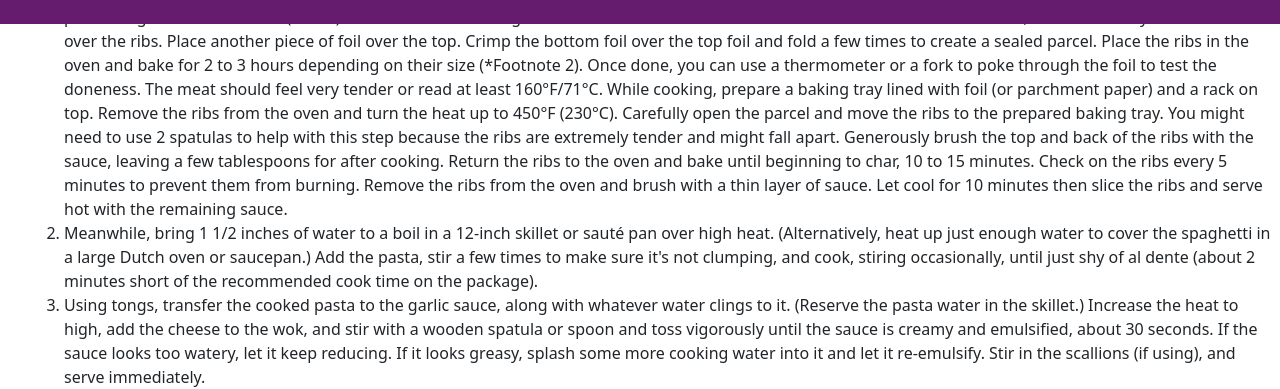
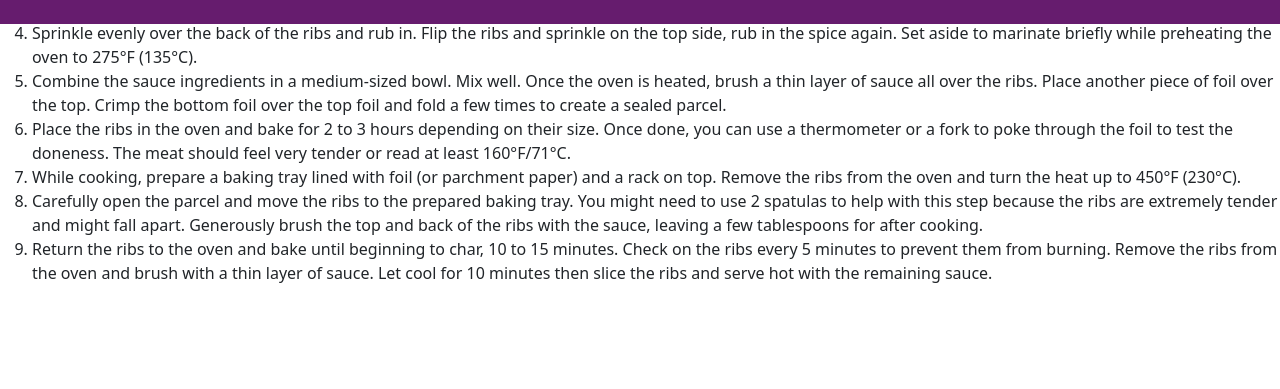
Before and after one commit to jgvaldez84/josecooks, a website: page spareribs.html in a window 1280 px wide. Shown: the part 776-1165 px from the top of the page. After the commit the page ends 1061 px from the top, so only its background shows below. Drawn offline with nearby package versions, Linux system fonts and the light colour scheme.

Commit message:
update spareribs.html

```diff
--- a/spareribs.html
+++ b/spareribs.html
@@ -13,14 +13,18 @@
     <br /><br />
     <h2>Ingredients</h2>
     <ul>
-        <li>1 rack (2.5 to 4 lbs) pork ribs (the one I used was about 3 lbs / 1.4 kg)</li>
-
-        <ul>Dry Rub
+      <li>
+        1 rack (2.5 to 4 lbs) pork ribs (the one I used was about 3 lbs / 1.4
+        kg)
+      </li>
+      <ul>
+        Dry Rub
         <li>1/2 tablespoon salt</li>
         <li>1 1/2 teaspoon (or chile powder)</li>
         <li>1/2 teaspoon white pepper</li>
-        <li>1/2 teaspoon five spice powder</li></ul>
-        <ul>
+        <li>1/2 teaspoon five spice powder</li>
+      </ul>
+
       <li>BBQ Sauce</li>
       <ul>
         <li>3 tablespoons brown sugar</li>
@@ -41,30 +45,56 @@
 
     <ol>
       <li>
-            (Optional) Remove the membrane from the back of the ribs by loosening one end with a knife, and then tearing it away.
-            Prepare a large piece of foil (at least 2” / 5 cm bigger than the ribs on all sides) to layer over a baking sheet. Place the ribs back side up onto the foil.
-            Combine the dry rub ingredients in a small bowl and mix well. Sprinkle evenly over the back of the ribs and rub in. Flip the ribs and sprinkle on the top side, rub in the spice again. Set aside to marinate briefly while preheating the oven to 275°F (135°C).
-            Combine the sauce ingredients in a medium-sized bowl. Mix well.
-            Once the oven is heated, brush a thin layer of sauce all over the ribs.
-            Place another piece of foil over the top. Crimp the bottom foil over the top foil and fold a few times to create a sealed parcel.
-            Place the ribs in the oven and bake for 2 to 3 hours depending on their size (*Footnote 2). Once done, you can use a thermometer or a fork to poke through the foil to test the doneness. The meat should feel very tender or read at least 160°F/71°C.
-            While cooking, prepare a baking tray lined with foil (or parchment paper) and a rack on top.
-            Remove the ribs from the oven and turn the heat up to 450°F (230°C).
-            Carefully open the parcel and move the ribs to the prepared baking tray. You might need to use 2 spatulas to help with this step because the ribs are extremely tender and might fall apart.
-            Generously brush the top and back of the ribs with the sauce, leaving a few tablespoons for after cooking.
-            Return the ribs to the oven and bake until beginning to char, 10 to 15 minutes. Check on the ribs every 5 minutes to prevent them from burning.
-            Remove the ribs from the oven and brush with a thin layer of sauce. Let cool for 10 minutes then slice the ribs and serve hot with the remaining sauce.        </li>
-        <li>Meanwhile, bring 1 1/2 inches of water to a boil in a 12-inch skillet or sauté pan over high heat. (Alternatively, heat up just enough water to cover the spaghetti in a large Dutch oven or saucepan.) Add the pasta, stir a few times to make sure it's not clumping, and cook, stiring occasionally, until just shy of al dente (about 2 minutes short of the recommended cook time on the package).</li>
+        (Optional) Remove the membrane from the back of the ribs by loosening
+        one end with a knife, and then tearing it away.
+      </li>
       <li>
-            Using tongs, transfer the cooked pasta to the garlic sauce, along with whatever water clings to it. (Reserve the pasta water in the skillet.) Increase the heat to high, add the cheese to the wok, and stir with a wooden spatula or spoon and toss vigorously until the sauce is creamy and emulsified, about 30 seconds. If the sauce looks too watery, let it keep reducing. If it looks greasy, splash some more cooking water into it and let it re-emulsify. Stir in the scallions (if using), and serve immediately.
+        Prepare a large piece of foil (at least 2” / 5 cm bigger than the ribs
+        on all sides) to layer over a baking sheet.
       </li>
 
+      <li>
+        Place the ribs back side up onto the foil. Combine the dry rub
+        ingredients in a small bowl and mix well.
+      </li>
+      <li>
+        Sprinkle evenly over the back of the ribs and rub in. Flip the ribs and
+        sprinkle on the top side, rub in the spice again. Set aside to marinate
+        briefly while preheating the oven to 275°F (135°C).
+      </li>
+      <li>
+        Combine the sauce ingredients in a medium-sized bowl. Mix well. Once the
+        oven is heated, brush a thin layer of sauce all over the ribs. Place
+        another piece of foil over the top. Crimp the bottom foil over the top
+        foil and fold a few times to create a sealed parcel.
+      </li>
+      <li>
+        Place the ribs in the oven and bake for 2 to 3 hours depending on their
+        size. Once done, you can use a thermometer or a fork to poke through the
+        foil to test the doneness. The meat should feel very tender or read at
+        least 160°F/71°C.
+      </li>
+      <li>
+        While cooking, prepare a baking tray lined with foil (or parchment
+        paper) and a rack on top. Remove the ribs from the oven and turn the
+        heat up to 450°F (230°C).
+      </li>
+      <li>
+        Carefully open the parcel and move the ribs to the prepared baking tray.
+        You might need to use 2 spatulas to help with this step because the ribs
+        are extremely tender and might fall apart. Generously brush the top and
+        back of the ribs with the sauce, leaving a few tablespoons for after
+        cooking.
+      </li>
+      <li>
+        Return the ribs to the oven and bake until beginning to char, 10 to 15
+        minutes. Check on the ribs every 5 minutes to prevent them from burning.
+        Remove the ribs from the oven and brush with a thin layer of sauce. Let
+        cool for 10 minutes then slice the ribs and serve hot with the remaining
+        sauce.
+      </li>
     </ol>
-
   </body>
-
-
-
   <footer>
     <script id="replace_with_footer" src="footer.js"></script>
   </footer>
```
Also changed, not shown: lunchDinner.html (+12 -0 lines), cinnamonRolls.html (indentation only). Lines whose indentation alone changed are shown as unchanged.
